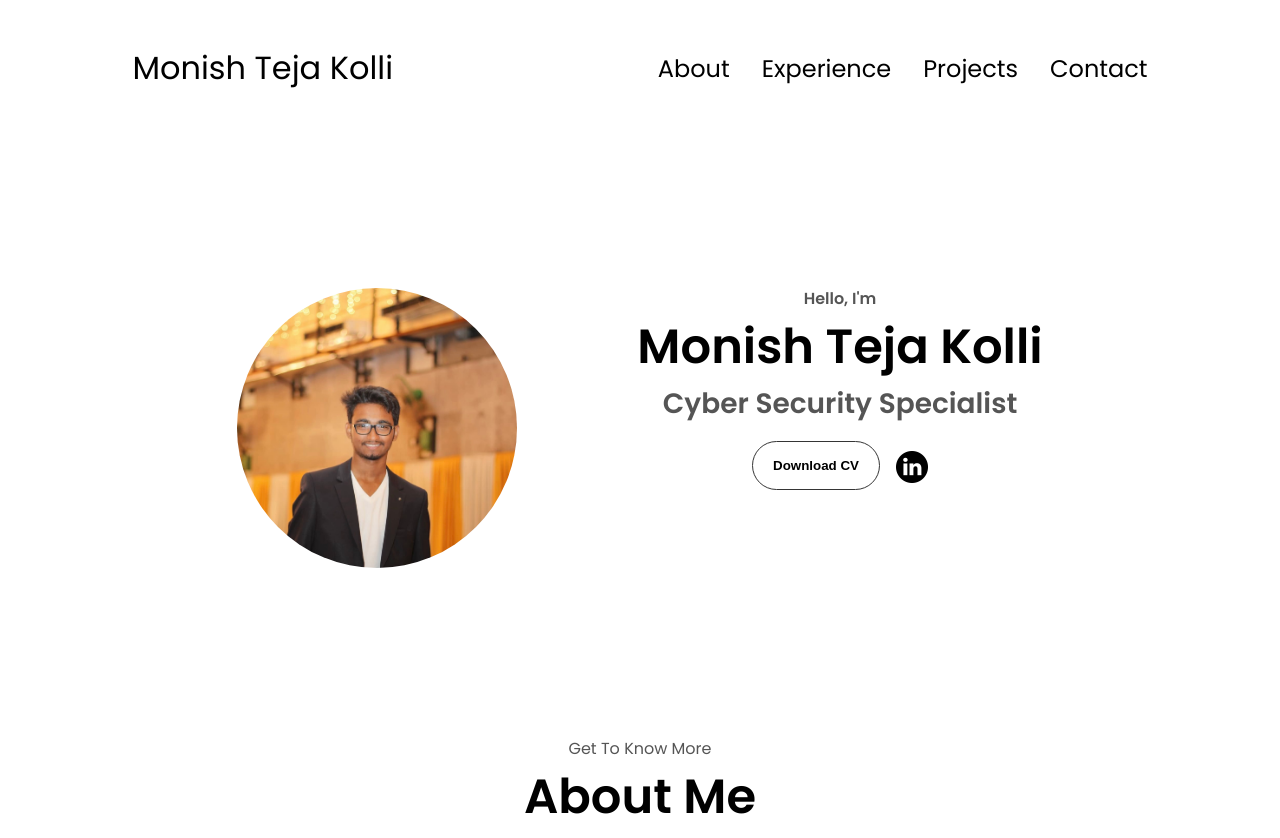
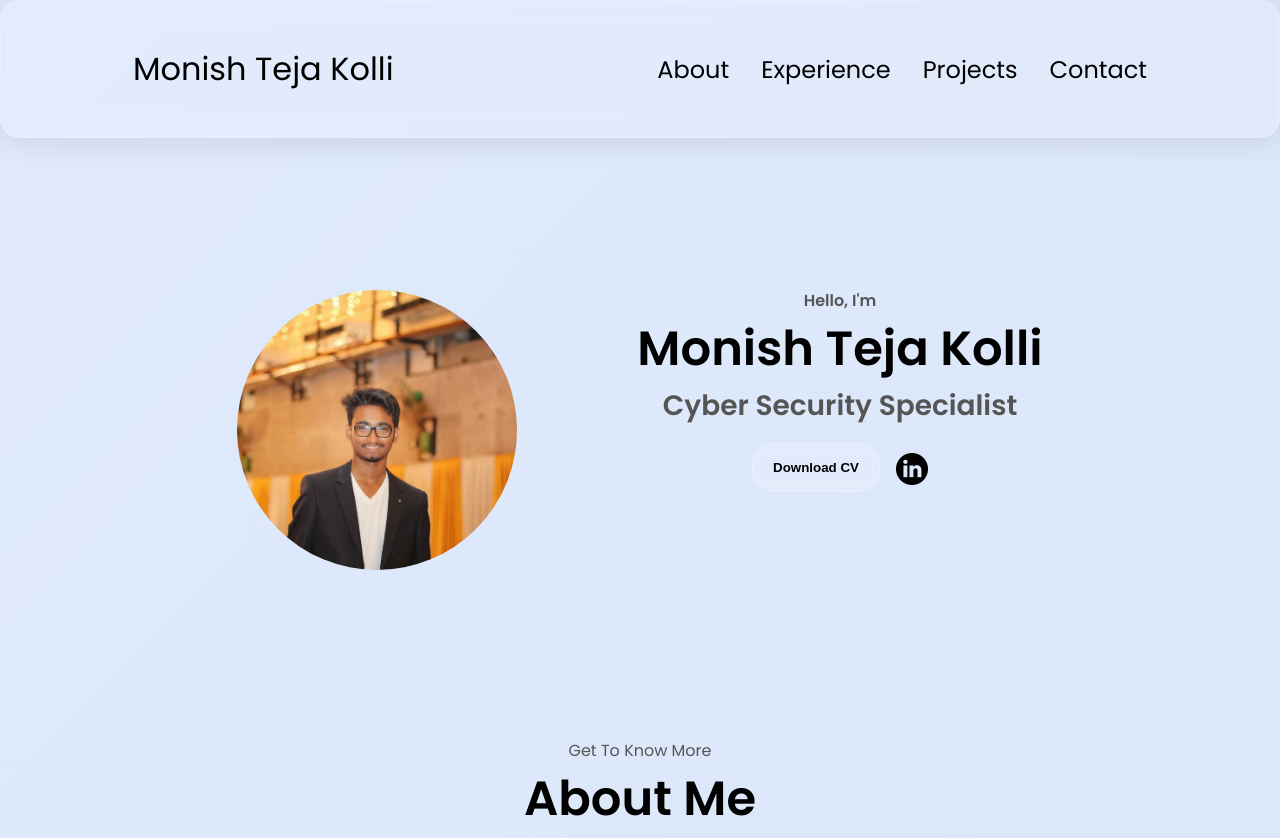
Before and after one commit to Monishteja/Personalwebsite, a plain HTML site: page index.html in a window 1280 px wide. Shown: the top 838 px of the page. Drawn offline with Linux system fonts and the light colour scheme.

Commit message:
Add files via upload

```diff
--- a/style.css
+++ b/style.css
@@ -445,3 +445,57 @@ footer p {
   object-fit: cover;
   margin-top: 15vh;
 }
+/* --- LIQUID GLASS / NEUMORPHISM STYLE --- */
+.glass-effect {
+  background: rgba(255, 255, 255, 0.15);
+  box-shadow: 0 8px 32px 0 rgba(31, 38, 135, 0.37);
+  backdrop-filter: blur(10px);
+  -webkit-backdrop-filter: blur(10px);
+  border-radius: 20px;
+  border: 1px solid rgba(255, 255, 255, 0.18);
+  transition: all 0.3s ease-in-out;
+}
+
+.glass-effect:hover {
+  box-shadow: 0 12px 40px rgba(0, 0, 0, 0.25);
+}
+
+/* Apply to containers */
+.details-container,
+.color-container,
+.contact-info-upper-container,
+nav,
+#hamburger-nav .menu-links {
+  background: rgba(255, 255, 255, 0.1);
+  backdrop-filter: blur(12px);
+  -webkit-backdrop-filter: blur(12px);
+  border-radius: 20px;
+  border: 1px solid rgba(255, 255, 255, 0.25);
+  box-shadow: 0 4px 30px rgba(0, 0, 0, 0.1);
+}
+
+/* General Page Background */
+body {
+  background: linear-gradient(135deg, #e0eafc, #cfdef3);
+  color: #000;
+}
+
+/* Updated Button */
+.btn {
+  background: rgba(255, 255, 255, 0.15);
+  border: 1px solid rgba(255, 255, 255, 0.3);
+  backdrop-filter: blur(5px);
+  -webkit-backdrop-filter: blur(5px);
+  color: #000;
+}
+
+.btn:hover {
+  background-color: rgba(255, 255, 255, 0.4);
+  color: #111;
+}
+
+/* Optional - subtle card hover transform */
+.details-container:hover,
+.color-container:hover {
+  transform: translateY(-5px);
+}
```
Also changed, not shown: index.html (+1 -0 lines).
